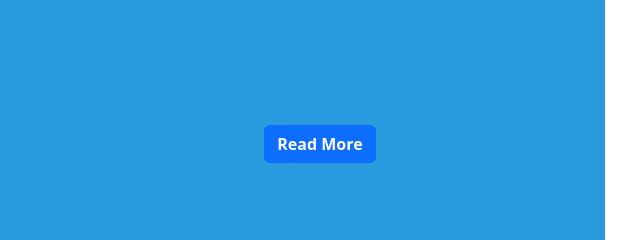
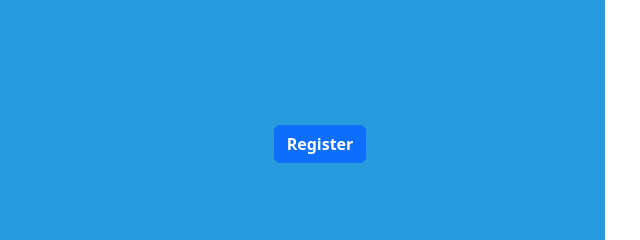
Before and after one commit to HafsaBinte1/Tech, a plain HTML site: page index.html in a window 1280 px wide. Shown: the part 2700-2940 px from the top of the page, 605-1245 px from the left. Drawn offline with nearby package versions, Linux system fonts and the light colour scheme.

Commit message:
four commit

```diff
--- a/index.html
+++ b/index.html
@@ -373,7 +373,7 @@ footer {
                 <div class="d-flex justify-content-center">
                     <button type="button" class="btn btn-primary fw-bold" data-bs-toggle="modal"
                         data-bs-target="#exampleModal">
-                        Read More
+                        Register
                     </button>
 
                     <!-- Modal -->
```
